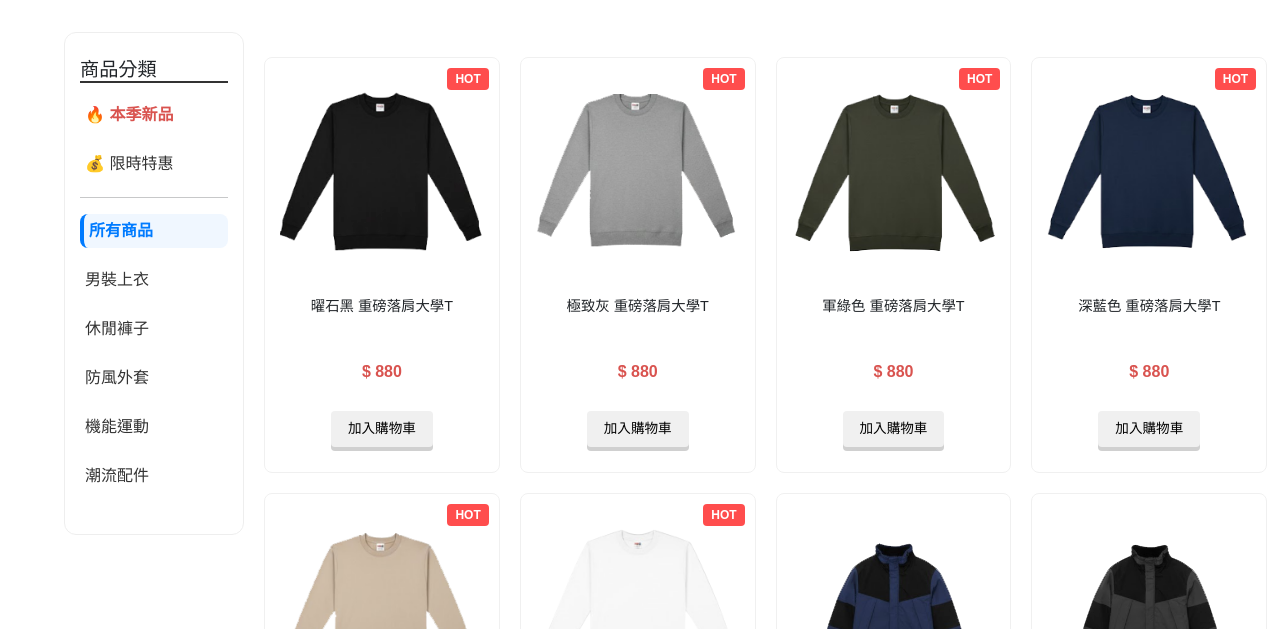
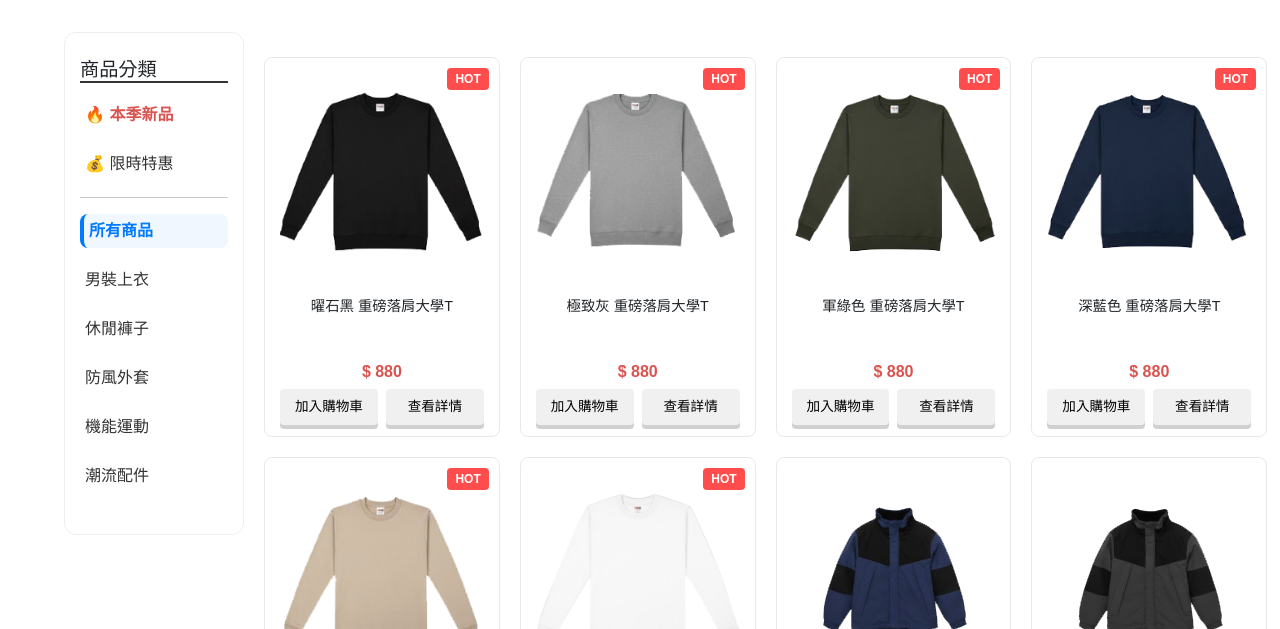
Before and after one commit to pnnnnnnnnn/Vercel-Html, a website built with Vite: page index.html in a window 1280 px wide. Shown: the part 171-800 px from the top of the page. Built offline with nearby package versions, Linux system fonts and the light colour scheme; a script that the page names is missing; files whose address does not match are found by name.

Commit message:
feat: 添加詳細商品按鈕和卡片翻轉效果

```diff
--- a/JavaScript.js
+++ b/JavaScript.js
@@ -176,10 +176,14 @@ window.filterCategory = (targetName) => {
                 ? `<p class="product-price sale"><span class="old-price">$ ${item.originalPrice}</span> <span class="new-price">$ ${item.price}</span></p>`
                 : `<p class="product-price">$ ${item.price}</p>`;
 
+            const categoriesHtml = item.categories.filter(c => c !== '全部').map(c => `<span class="category-pill">${c}</span>`).join('');
+
             container.innerHTML += `
-                <div class="product-card" style="position: relative;">
+                <div class="product-card product-card-flip">
+                    <div class="product-card-inner">
+                        <div class="product-card-front">
                             ${hotBadge}
-                    <div class="product-info-top" onclick="openProductDetail(${originalIndex})" style="cursor: pointer;">
+                            <div class="product-info-top">
                                 <div class="product-img-container" style="height: 200px; display: flex; justify-content: center; align-items: center; background: #f8f8f8;">
                                     <img src="${item.image}" alt="${item.name}" style="max-width: 100%; max-height: 100%; object-fit: contain;">
                                 </div>
@@ -187,51 +191,38 @@ window.filterCategory = (targetName) => {
                             </div>
                             <div class="product-info-bottom">
                                 ${priceDisplay}
+                                <div class="product-card-actions">
                                     <button class="add-to-cart" onclick="addToCart(${originalIndex})">加入購物車</button>
+                                    <button type="button" class="add-to-cart btn-detail" onclick="toggleCardFlip(this)">查看詳情</button>
+                                </div>
+                            </div>
+                        </div>
+                        <div class="product-card-back">
+                            <div class="product-card-back-content">
+                                <h3 class="detail-title">${item.name}</h3>
+                                <div class="detail-categories">${categoriesHtml}</div>
+                                <div class="detail-description-box"><p>${item.description}</p></div>
+                            </div>
+                            <div class="product-card-actions">
+                                <button type="button" class="btn-back" onclick="toggleCardFlip(this)">返回</button>
+                            </div>
+                        </div>
                     </div>
                 </div>`;
         }
     });
 };
 
-// 開啟商品詳情彈窗
-// --- 找到這一段並修改 ---
-window.openProductDetail = (index) => {
-    const item = products[index];
-    const detailContent = document.getElementById('detail-content');
-    if (!detailContent) return;
-
-    detailContent.innerHTML = `
-    <div class="col-md-6">
-        <img src="${item.image}" alt="${item.name}">
-    </div>
-    <div class="col-md-6">
-        <h2>${item.name}</h2>
-        <div class="category-pills">
-            ${item.categories.filter(c => c !== "全部").map(c => `<span class="category-pill">${c}</span>`).join('')}
-        </div>
-
-        <h3>
-            <span class="price-symbol">$</span>
-            <span class="price-amount">${item.price}</span>
-            <span class="special-offer-tag">🔥 限時特價</span>
-        </h3>
-
-        <div class="detail-description-box">
-            <p><strong>💡 商品簡介</strong></p>
-            <p>${item.description}</p>
-        </div>
-
-        <button class="add-to-cart" onclick="addToCart(${index}); closeProductDetail();">
-            <span>加入購物車</span>
-        </button>
-    </div>
-`;
-    document.getElementById('product-detail-modal').style.display = 'block';
-};
-
-window.closeProductDetail = () => {
-    document.getElementById('product-detail-modal').style.display = 'none';
+// 卡片翻轉：點擊詳情/返回切換；翻回正面時短暫加 no-hover
+window.toggleCardFlip = (btn) => {
+    const card = btn.closest('.product-card-flip');
+    if (!card) return;
+    const wasFlipped = card.classList.contains('flipped');
+    card.classList.toggle('flipped');
+    if (wasFlipped) {
+        card.classList.add('no-hover');
+        setTimeout(() => card.classList.remove('no-hover'), 500);
+    }
 };
 
 // ==========================================
--- a/index.html
+++ b/index.html
@@ -124,18 +124,6 @@
         </div>
     </div>
 
-    <div id="product-detail-modal" class="cart-modal" style="display:none;">
-        <div class="modal-overlay" onclick="closeProductDetail()"></div>
-        <div class="cart-content"
-            style="max-width: 700px; width: 90%; height: auto; max-height: 90vh; overflow-y: auto;">
-            <span class="close-btn" onclick="closeProductDetail()"
-                style="position: absolute; right: 20px; top: 10px; cursor: pointer; font-size: 28px;">&times;</span>
-            <div id="detail-content" class="row" style="padding: 20px; margin-top: 20px;">
-            </div>
-        </div>
-    </div>
-
-
     <script type="module" src="JavaScript.js"></script>
     <!-- 登入/註冊彈出視窗 -->
     <div id="authModal" class="modal">
--- a/style.css
+++ b/style.css
@@ -102,10 +102,192 @@ body {
     animation: productFadeIn 0.6s ease backwards;
 }
 
-.product-card:hover {
-    transform: translateY(-5px);
+/* 正面 hover：陰影、藍邊（背面與剛翻回不套用） */
+.product-card.product-card-flip:not(.flipped):not(.no-hover):hover {
     box-shadow: 0 10px 20px rgba(0, 0, 0, 0.1);
     border-color: #007bff;
+}
+
+/* 背面：外層無陰影、無位移 */
+.product-card-flip.flipped {
+    box-shadow: none;
+    transform: none;
+}
+
+/* 剛翻回正面：短暫不套用 hover */
+.product-card-flip.no-hover {
+    box-shadow: none;
+    transform: none;
+}
+
+/* 卡片翻轉 */
+.product-card-flip {
+    min-height: 380px;
+    perspective: 1000px;
+    padding: 0;
+    border: none;
+}
+
+.product-card-flip .product-card-inner {
+    position: relative;
+    width: 100%;
+    min-height: 380px;
+    transition: transform 0.6s;
+    transform-style: preserve-3d;
+}
+
+.product-card-flip.flipped .product-card-inner {
+    transform: rotateY(180deg);
+}
+
+.product-card-front,
+.product-card-back {
+    position: absolute;
+    inset: 0;
+    backface-visibility: hidden;
+    -webkit-backface-visibility: hidden;
+    background: #ffffff;
+    background-image: none;
+    border-radius: 8px;
+    border: 1px solid #e8e8e8;
+    padding: 15px 15px 25px 15px;
+    display: flex;
+    flex-direction: column;
+    box-sizing: border-box;
+}
+
+/* 正面 hover 藍邊 */
+.product-card.product-card-flip:not(.flipped):not(.no-hover):hover .product-card-front {
+    border-color: #007bff;
+}
+
+.product-card-back {
+    transform: rotateY(180deg);
+    text-align: left;
+    overflow: hidden;
+}
+
+.product-card-back-content {
+    height: 268px;
+    min-height: 268px;
+    overflow: hidden;
+    display: flex;
+    flex-direction: column;
+    flex-shrink: 0;
+}
+
+.product-card-back .detail-title {
+    font-size: 0.95rem;
+    margin: 0 0 8px;
+    line-height: 1.3;
+    height: auto;
+    overflow: visible;
+    -webkit-line-clamp: unset;
+    line-clamp: unset;
+    flex-shrink: 0;
+}
+
+.product-card-back .detail-categories {
+    display: flex;
+    flex-wrap: wrap;
+    gap: 4px;
+    margin-bottom: 8px;
+    flex-shrink: 0;
+}
+
+.product-card-back .category-pill {
+    font-size: 0.7rem;
+    padding: 2px 6px;
+    background: #f0f0f0;
+    border-radius: 4px;
+    color: #555;
+}
+
+.product-card-back .detail-description-box {
+    background: #f9f9f9;
+    padding: 8px 10px;
+    border-radius: 6px;
+    font-size: 0.8rem;
+    color: #666;
+    flex: 1;
+    min-height: 0;
+    overflow-y: auto;
+    margin-bottom: 0;
+}
+
+.product-card-back .detail-description-box p {
+    margin: 0;
+    font-weight: normal;
+}
+
+.product-card-actions {
+    display: flex;
+    align-items: center;
+    justify-content: center;
+    gap: 8px;
+    margin-top: 5px;
+}
+
+.product-card-actions .add-to-cart {
+    margin-top: 0;
+}
+
+.btn-detail {
+    width: 50%;
+    padding: 8px 0;
+    font-size: 0.85rem;
+    margin-top: 0;
+    border: none;
+    border-radius: 4px;
+    cursor: pointer;
+    color: #000000;
+    background: #f0f0f0;
+    background-image: none;
+    box-shadow: 0 4px 0 #d0d0d0;
+    transition: background 0.3s, box-shadow 0.2s, transform 0.1s;
+}
+
+.btn-detail:hover {
+    background-color: orange;
+    box-shadow: 0 0 12px rgba(255, 165, 0, 0.5);
+}
+
+.btn-detail:active {
+    transform: scale(0.92);
+    box-shadow: 0 1px 0 #d0d0d0;
+}
+
+.product-card-back .product-card-actions {
+    margin-top: 5px;
+    gap: 3px;
+}
+
+.product-card-back .btn-back {
+    width: 100%;
+    height: 36px;
+    padding: 0 14px;
+    margin: 0;
+    flex-shrink: 0;
+    line-height: 36px;
+    box-sizing: border-box;
+    border: none;
+    border-radius: 4px;
+    cursor: pointer;
+    font-size: 0.85rem;
+    color: #000000;
+    background-color: #f0f0f0;
+    box-shadow: 0 4px 0 #d0d0d0;
+    transition: background 0.3s, box-shadow 0.2s, transform 0.1s;
+}
+
+.product-card-back .btn-back:hover {
+    background-color: orange;
+    box-shadow: 0 0 12px rgba(255, 165, 0, 0.5);
+}
+
+.product-card-back .btn-back:active {
+    transform: scale(0.92);
+    box-shadow: 0 1px 0 #d0d0d0;
 }
 
 .product-img-container {
@@ -122,9 +304,8 @@ body {
     transition: transform 0.5s;
 }
 
-.product-card:hover .product-img-container img {
+.product-card.product-card-flip:not(.flipped):not(.no-hover):hover .product-img-container img {
     transform: scale(1.1);
-    /* 圖片輕微放大 */
 }
 
 /* 圖片混和模式優化 */
```
Lines whose indentation alone changed are shown as unchanged.
